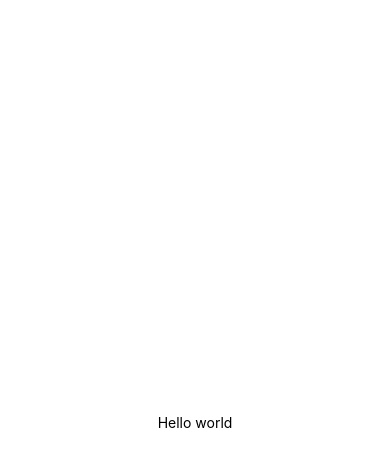
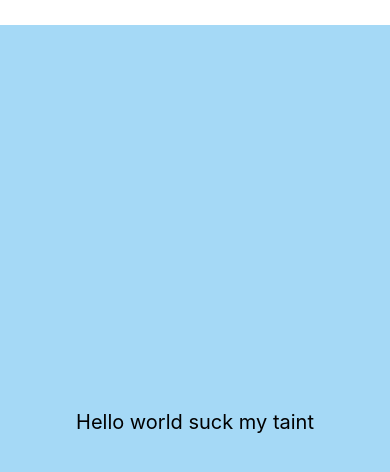
Before and after one commit to NicholasMunson/doggy-business-frontend, a React Native app in the folder doggy_business/: screen / in a window 390 px wide. Shown: the top 472 px of the page. Built offline with nearby package versions, Linux system fonts and the light colour scheme.

Commit message:
add react-native-flux

```diff
--- a/doggy_business/App.js
+++ b/doggy_business/App.js
@@ -1,11 +1,12 @@
 import React, { Component } from 'react';
 import { StyleSheet, Text, View } from 'react-native';
+import Dashboard from './app/Dashboard.js'
 
 export default class App extends Component {
   render() {
     return (
       <View style={styles.container}>
-        <Text>Hello world</Text>
+        <Text style={styles.welcome}>Hello world suck my taint</Text>
       </View>
     );
   }
@@ -13,9 +14,16 @@ export default class App extends Component {
 
 const styles = StyleSheet.create({
   container: {
+    top:"3%",
     flex: 1,
-    backgroundColor: '#fff',
+    backgroundColor: '#a5d9f6',
     alignItems: 'center',
     justifyContent: 'center',
   },
+  welcome:{
+    fontSize: 20,
+    textAlign: 'center',
+    margin: 10,
+    bottom:"3%",
+  }
 });
--- /dev/null
+++ b/doggy_business/app/Dashboard.js
@@ -0,0 +1,14 @@
+import React from 'react'
+import { StyleSheet, Text, View } from 'react-native'
+import { Actions } from 'react-native-router-flux'
+
+const Dashboard = () =>{
+    return (
+        <View style={styles.container}>
+            <Text style={styles.welcome}>Hello world suck my taint again</Text>
+        </View>
+    )
+
+}
+
+export default Dashboard
--- a/doggy_business/package.json
+++ b/doggy_business/package.json
@@ -21,6 +21,8 @@
   "dependencies": {
     "expo": "^27.0.1",
     "react": "16.3.1",
-    "react-native": "~0.55.2"
+    "react-native": "~0.55.2",
+    "react-native-router-flux": "^4.0.0-beta.31",
+    "ws": "^5.2.2"
   }
 }
```
Also changed, not shown: 1 other file (tests, documents, lock files or other folders).
